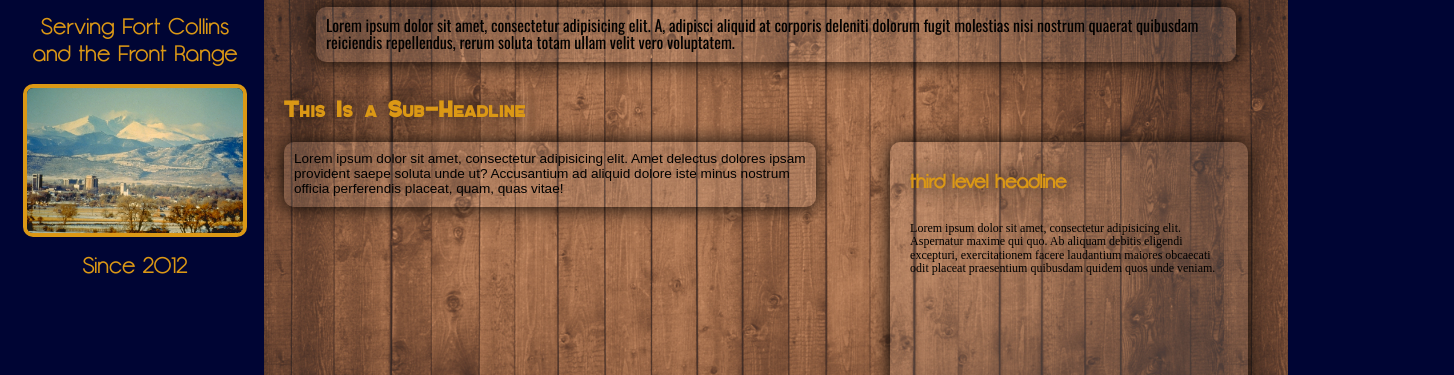
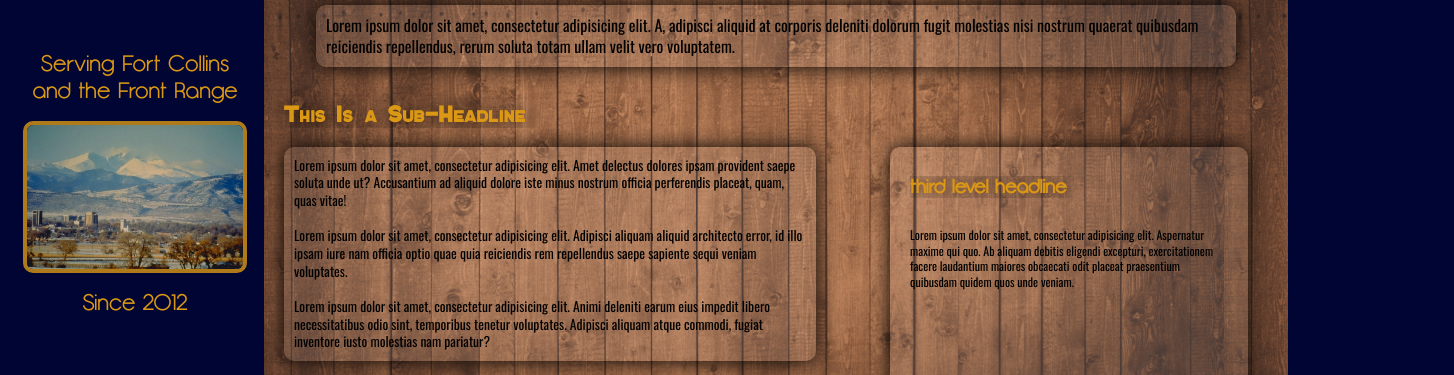
Before and after one commit to tawager/tawager_main, a plain HTML site: page index.html in a window 1280 px wide. Shown: the part 286-661 px from the top of the page, 1454 px wide, since content can reach past the window. Drawn offline with nearby package versions, Linux system fonts and the light colour scheme; a web font is replaced by a local one.

Commit message:
minor style improvements

```diff
--- a/index.html
+++ b/index.html
@@ -24,7 +24,13 @@
      <p class="level_one">Lorem ipsum dolor sit amet, consectetur adipisicing elit. A, adipisci aliquid at corporis deleniti dolorum fugit molestias nisi nostrum quaerat quibusdam reiciendis repellendus, rerum soluta totam ullam velit vero voluptatem.</p>
 
     <h2>This Is a Sub-Headline</h2>
-    <p class="level_two">Lorem ipsum dolor sit amet, consectetur adipisicing elit. Amet delectus dolores ipsam provident saepe soluta unde ut? Accusantium ad aliquid dolore iste minus nostrum officia perferendis placeat, quam, quas vitae!</p>
+    <p class="level_two">Lorem ipsum dolor sit amet, consectetur adipisicing elit. Amet delectus dolores ipsam provident saepe soluta unde ut? Accusantium ad aliquid dolore iste minus nostrum officia perferendis placeat, quam, quas vitae!
+        <br>    <br>
+
+        Lorem ipsum dolor sit amet, consectetur adipisicing elit. Adipisci aliquam aliquid architecto error, id illo ipsam iure nam officia optio quae quia reiciendis rem repellendus saepe sapiente sequi veniam voluptates.
+    <br>    <br>
+
+        Lorem ipsum dolor sit amet, consectetur adipisicing elit. Animi deleniti earum eius impedit libero necessitatibus odio sint, temporibus tenetur voluptates. Adipisci aliquam atque commodi, fugiat inventore iusto molestias nam pariatur?</p>
     <div class="quote_box">
         <h3> third level headline</h3>
         <p class="level_three">Lorem ipsum dolor sit amet, consectetur adipisicing elit. Aspernatur maxime qui quo. Ab aliquam debitis eligendi excepturi, exercitationem facere laudantium maiores obcaecati odit placeat praesentium quibusdam quidem quos unde veniam.</p>
--- a/main-styles.css
+++ b/main-styles.css
@@ -7,6 +7,7 @@
 * {
     font-family: "Pathway One Gothic", sans-serif;
     color: rgb(219,152,21);
+    overflow-x: hidden;
 }
 body {
     background-color: #000534;
@@ -14,8 +15,7 @@ body {
     width: 100vw;
 }
 #wrapper {
-    background-image: url("chocolate-wood.jpg");
-    background-attachment: fixed;
+    background: url("chocolate-wood.jpg") fixed;
     background-size: contain;
     border-radius: 10px;
     margin: 0;
@@ -33,6 +33,7 @@ body {
 }
 #Fort_Collins {
     display: inline-block;
+    opacity: .8;
     width: 17.5%;
     height: auto;
     margin-left: 15px;
@@ -55,7 +56,7 @@ body {
     text-align: center;
 }
 #serving {
-    margin-top: 8%;
+    margin-top: 11%;
 }
 #est {
     margin-top: 0.5%;
@@ -85,7 +86,7 @@ h1 {
 .level_one {
     font-family: 'Oswald', serif;
     font-size: 1em;
-    line-height: 1.1em;
+    line-height: 1.3;
     padding: 10px;
     margin: 10px auto;
     width: 900px;
@@ -105,9 +106,9 @@ h2 {
     text-shadow: 0 0 20px black;
 }
 .level_two {
-    font-family: "Kameron", sans-serif;
+    font-family: 'Oswald', serif;
     font-size: .85em;
-    line-height: 1.1em;
+    line-height: 1.3;
     margin: 0;
     margin-left: 20px;
     padding: 10px;
@@ -139,9 +140,9 @@ h3 {
     text-shadow: 0 0 20px black;
 }
 .level_three {
-    font-family: "Kameron", serif;
+    font-family: 'Oswald', serif;
     font-size: .75em;
-    line-height: 1.1em;
+    line-height: 1.3;
     padding: 10px;
     color: black;
     text-align: left;
@@ -157,7 +158,7 @@ nav ul {
     list-style: none;
     background-color: #000534;
     position: relative;
-    left: 13%;
+    left: 20%;
 
 }
 nav li {
@@ -208,15 +209,13 @@ footer {
     color: rgb(219, 152, 21);
 }
 .social {
-    padding: 72px 0.50%  40px;
+    padding: 62px 0.50%  40px;
 }
 footer p {
     font-size: .85em;
     font-family: 'Oswald', serif;
     clear: both;
-    position: relative;
-    bottom: 30%;
-    left: 15px;
+    margin: 25px 0 10px 15px;
     text-align: left;
     color: rgb(219, 152, 21);
 }
```
